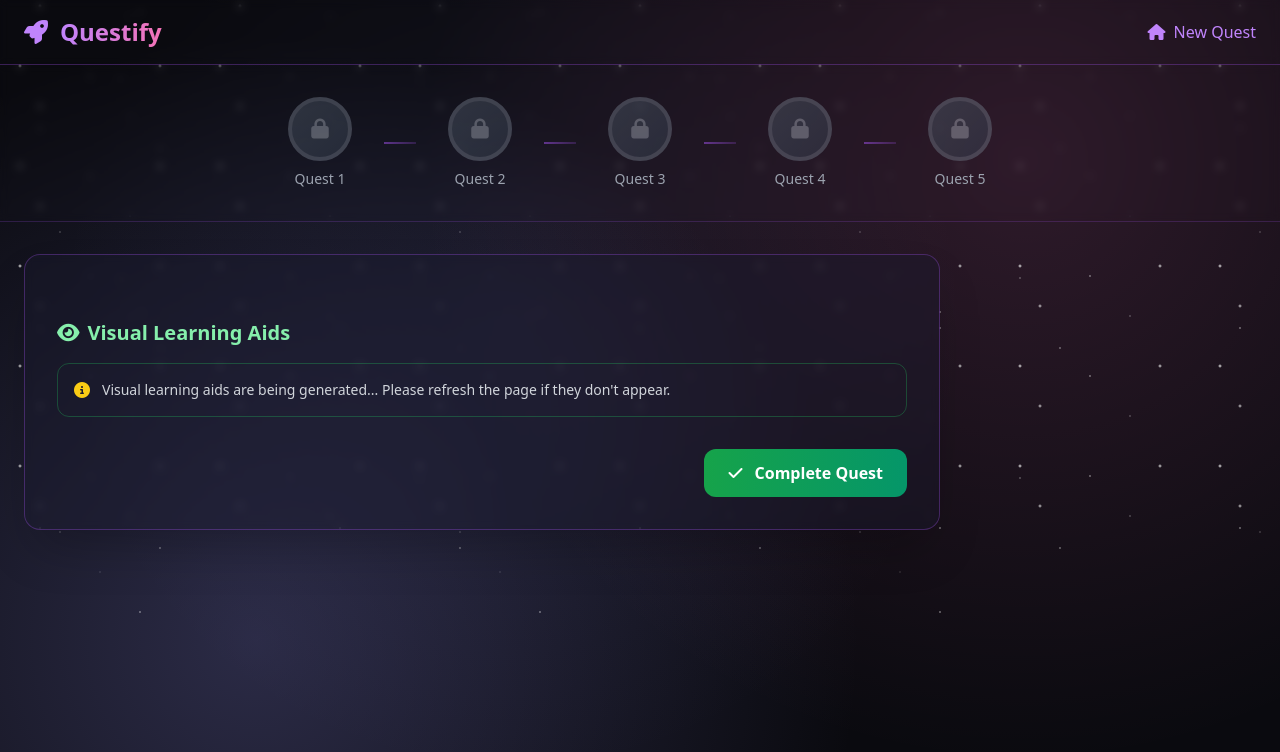
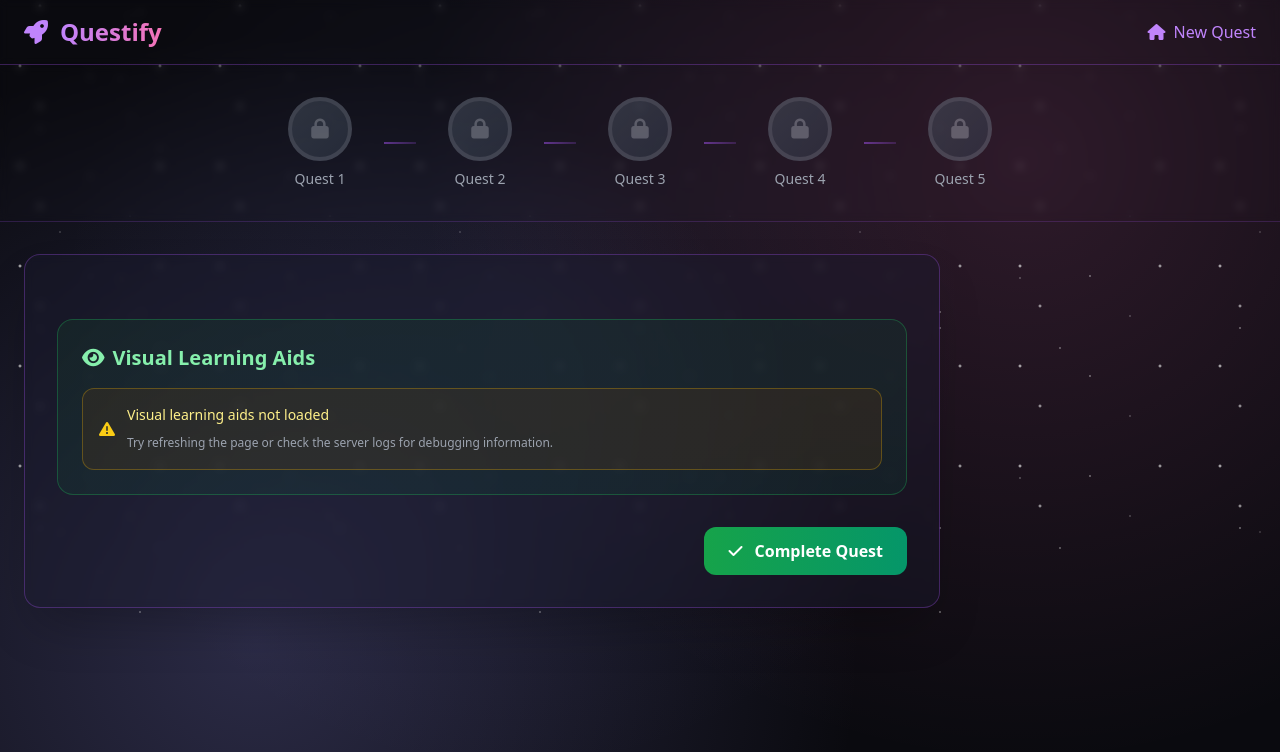
Before and after one commit to AdityaButani/CosmoQuest, a Flask app: template templates/quest.html in a window 1280 px wide. Shown: the top 752 px of the page. Run offline with Flask 3, Linux system fonts and the light colour scheme; the template is opened without the code that fills it, so the values that code supplies are empty; some libraries are stand-ins or nearby versions.

Commit message:
Keep visual learning aids always visible and improve their display
Update quest template to ensure visual learning aids are persistently displayed, refactor their styling for better presentation, and enhance the logic for handling missing suggestions.

Replit-Commit-Author: Agent
Replit-Commit-Session-Id: a41b8942-f179-47fb-8bfb-b60de8ec39bf
Replit-Commit-Checkpoint-Type: full_checkpoint
Replit-Commit-Screenshot-Url: https://storage.googleapis.com/screenshot-production-us-central1/9c59bfba-d5dc-497f-b4bb-89542f8d0897/a41b8942-f179-47fb-8bfb-b60de8ec39bf/FAborYD

```diff
--- a/static/js/quest.js
+++ b/static/js/quest.js
@@ -53,7 +53,8 @@ function toggleQuestContent() {
         // Hide content
         questContent.style.display = 'none';
         if (keyPoints) keyPoints.style.display = 'none';
-        if (visualSuggestions) visualSuggestions.style.display = 'none';
+        // Don't hide visual suggestions - they should always be visible
+        // if (visualSuggestions) visualSuggestions.style.display = 'none';
 
         icon.className = 'fas fa-eye mr-2';
         toggleBtn.innerHTML = '<i class="fas fa-eye mr-2"></i>Show Content';
--- a/templates/quest.html
+++ b/templates/quest.html
@@ -116,28 +116,33 @@
                     </div>
                     {% endif %}
 
-                    <!-- Visual Suggestions -->
-                    <div class="visual-suggestions mb-8">
+                    <!-- Visual Learning Aids - Always Visible -->
+                    <div class="visual-learning-section mb-8 bg-gradient-to-br from-green-900/20 to-emerald-900/20 rounded-2xl p-6 border border-green-500/30">
                         <h3 class="text-xl font-semibold mb-4 text-green-300 flex items-center">
                             <i class="fas fa-eye mr-2"></i>
                             Visual Learning Aids
                         </h3>
-                        {% if quest_data.visual_suggestions %}
-                        <div class="grid grid-cols-1 md:grid-cols-2 gap-4">
+                        {% if quest_data.visual_suggestions and quest_data.visual_suggestions|length > 0 %}
+                        <div class="grid grid-cols-1 gap-4">
                             {% for visual in quest_data.visual_suggestions %}
-                            <div class="bg-space-dark/50 rounded-xl p-4 border border-green-500/30">
-                                <div class="flex items-center space-x-3">
-                                    <i class="fas fa-chart-bar text-green-400"></i>
-                                    <span class="text-gray-300 text-sm">{{ visual }}</span>
+                            <div class="bg-space-dark/30 rounded-xl p-4 border border-green-500/20 hover:border-green-400/40 transition-all duration-300 shadow-lg">
+                                <div class="flex items-start space-x-3">
+                                    <i class="fas fa-chart-line text-green-400 mt-1 flex-shrink-0"></i>
+                                    <div class="flex-1">
+                                        <span class="text-gray-200 text-sm leading-relaxed block">{{ visual }}</span>
+                                    </div>
                                 </div>
                             </div>
                             {% endfor %}
                         </div>
                         {% else %}
-                        <div class="bg-space-dark/50 rounded-xl p-4 border border-green-500/30">
+                        <div class="bg-yellow-900/20 rounded-xl p-4 border border-yellow-500/30">
                             <div class="flex items-center space-x-3">
-                                <i class="fas fa-info-circle text-yellow-400"></i>
-                                <span class="text-gray-300 text-sm">Visual learning aids are being generated... Please refresh the page if they don't appear.</span>
+                                <i class="fas fa-exclamation-triangle text-yellow-400"></i>
+                                <div class="flex-1">
+                                    <span class="text-yellow-200 text-sm block mb-1">Visual learning aids not loaded</span>
+                                    <span class="text-gray-400 text-xs">Try refreshing the page or check the server logs for debugging information.</span>
+                                </div>
                             </div>
                         </div>
                         {% endif %}
```
